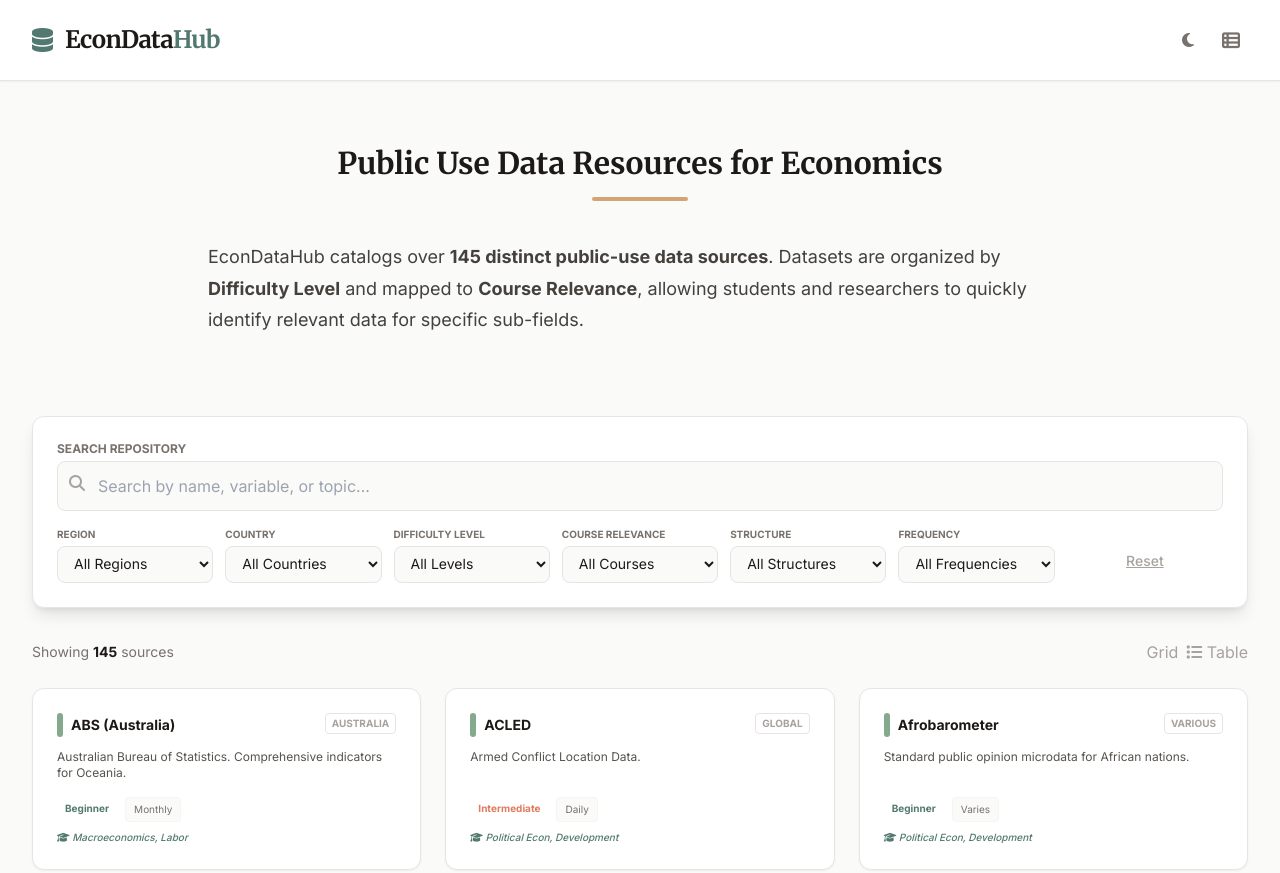
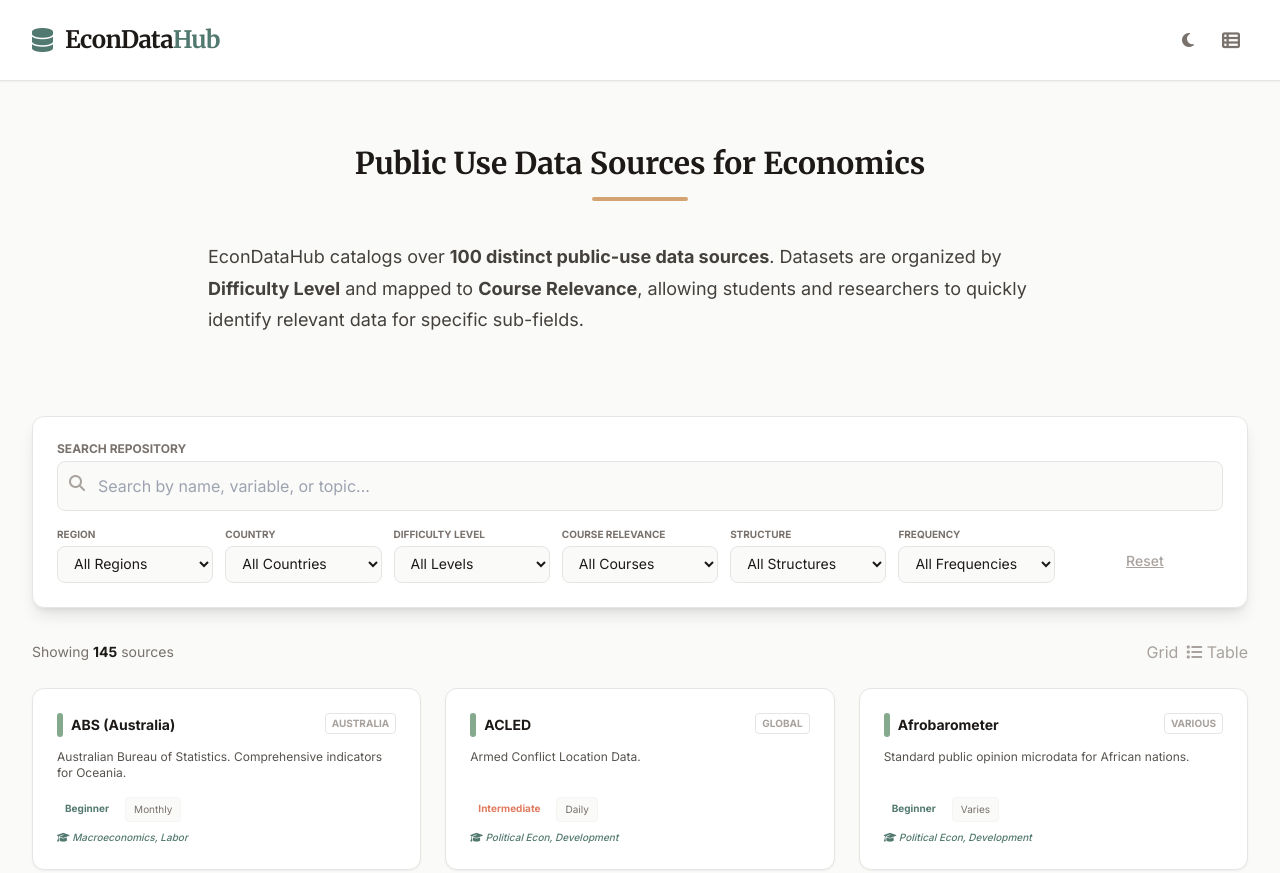
Before and after one commit to shatilanaholy/econdatahub, a plain HTML site: page index.html in a window 1280 px wide. Shown: the top 873 px of the page. Drawn offline with nearby package versions, Linux system fonts and the light colour scheme.

Commit message:
Update index.html

```diff
--- a/index.html
+++ b/index.html
@@ -3,7 +3,7 @@
 <head>
     <meta charset="UTF-8">
     <meta name="viewport" content="width=device-width, initial-scale=1.0">
-    <title>Public Use Data Resources for Economics</title>
+    <title>Public Use Data Sources for Economics</title>
 
     <!-- Tailwind CSS -->
     <script src="https://cdn.tailwindcss.com"></script>
@@ -72,12 +72,12 @@
 
         <section id="motivation" class="max-w-4xl mx-auto px-4 py-12 sm:py-16">
             <div class="text-center mb-10">
-                <h2 class="text-3xl font-serif font-bold text-stone-900 dark:text-white mb-4">Public Use Data Resources for Economics</h2>
+                <h2 class="text-3xl font-serif font-bold text-stone-900 dark:text-white mb-4">Public Use Data Sources for Economics</h2>
                 <div class="w-24 h-1 bg-earth-500 mx-auto rounded-full"></div>
             </div>
             <div class="prose prose-stone mx-auto text-lg text-stone-700 dark:text-stone-300">
                 <p>
-                    EconDataHub catalogs over <strong>145 distinct public-use data sources</strong>. Datasets are organized by <strong>Difficulty Level</strong> and mapped to <strong>Course Relevance</strong>, allowing students and researchers to quickly identify relevant data for specific sub-fields.
+                    EconDataHub catalogs over <strong>100 distinct public-use data sources</strong>. Datasets are organized by <strong>Difficulty Level</strong> and mapped to <strong>Course Relevance</strong>, allowing students and researchers to quickly identify relevant data for specific sub-fields.
                 </p>
             </div>
         </section>
```
